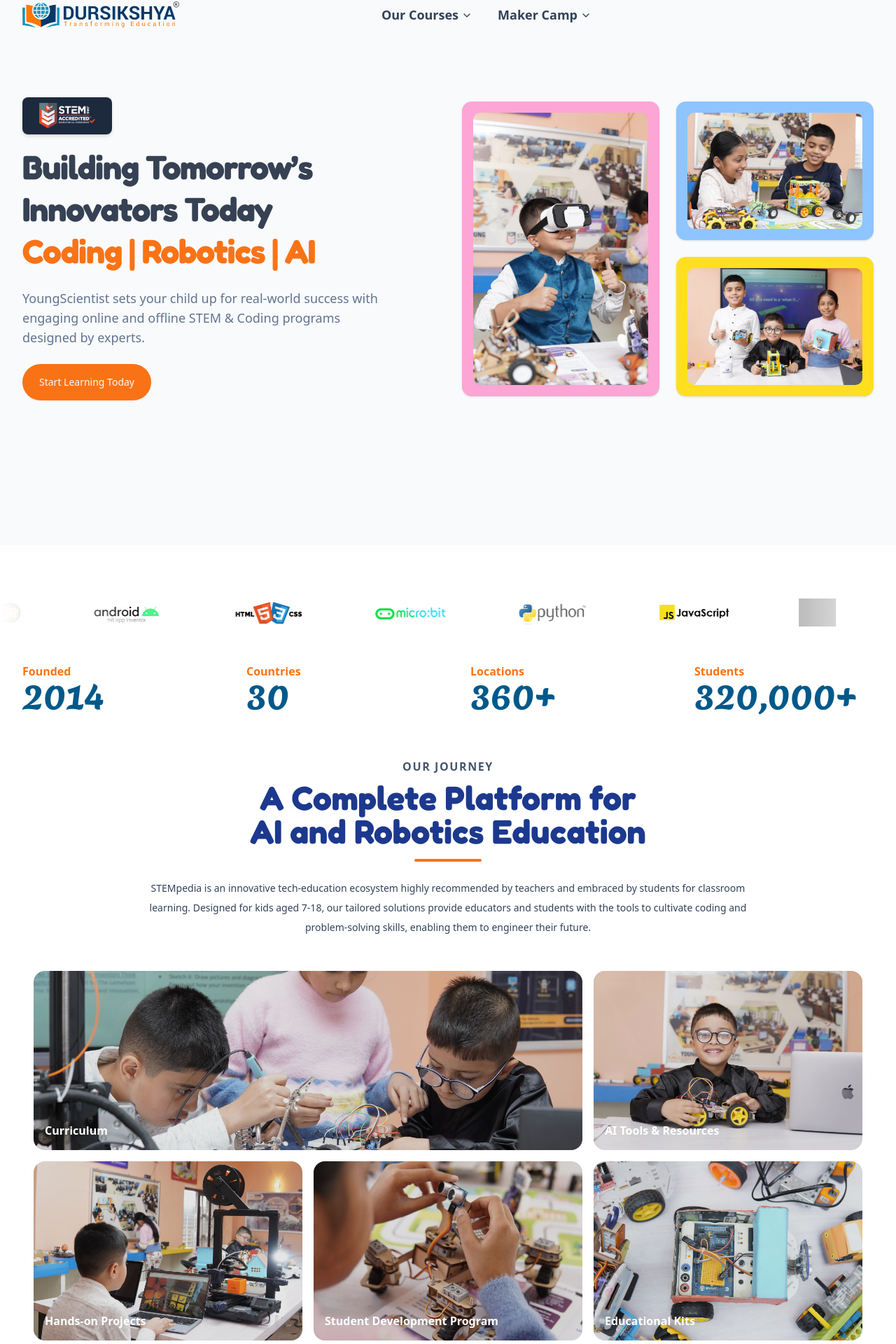
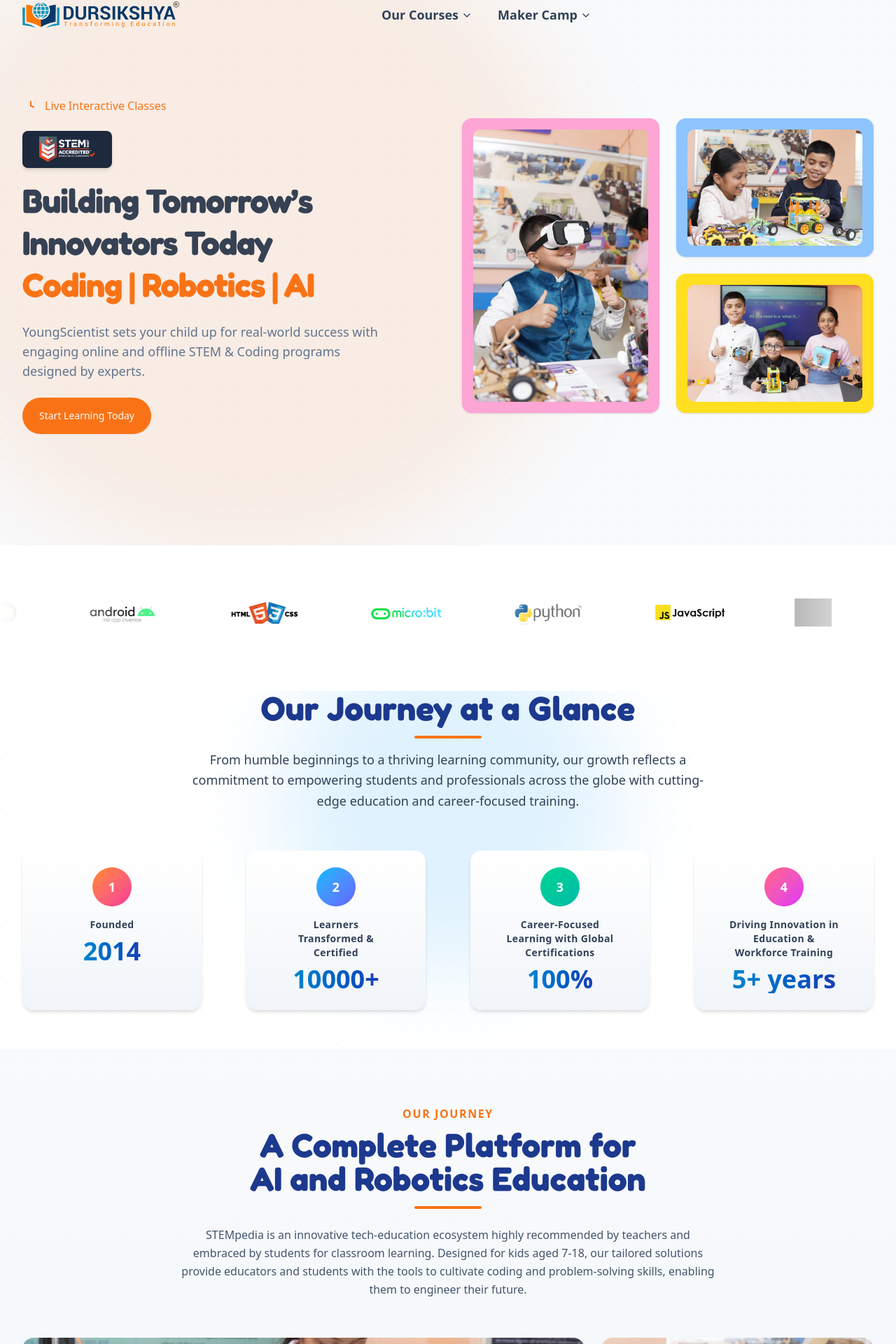
Before and after one commit to ThapaSurace/learn_webiste, a React (Vite) app: page / in a window 1280 px wide. Shown: the part 21-1941 px from the top of the page at 70% size. Built offline with nearby package versions, Linux system fonts and the light colour scheme; grey boxes are pictures that could not be loaded; the HTML template or start-up script is replaced by a standard one; a web font is replaced by a local one.

Commit message:
refactor herosection and stat section

```diff
--- a/src/components/FeaturedCourseCard.tsx
+++ b/src/components/FeaturedCourseCard.tsx
@@ -20,7 +20,7 @@ export default function FeaturedCourseCard({ item }: CourseCardProps) {
       <div className="p-6 text-center">
         <h3 className={`text-xl font-bold  mb-2 text-primary`}>{title}</h3>
         <p className={` font-semibold mb-2 text-slate-800`}>{age}</p>
-        <p className="text-slate-500 text-sm mb-4 h-16">{description}</p>
+        <p className="text-slate-500 text-sm mb-4 line-clamp-2">{description}</p>
         <Button
           className="
     text-primary border-primary px-6 py-3
--- a/src/components/Footer.tsx
+++ b/src/components/Footer.tsx
@@ -20,8 +20,33 @@ export default function Footer() {
   ];
 
   return (
-    <footer className="relative mt-16 bg-gradient-to-b from-gray-50 to-gray-100 border-t border-gray-100">
-      <div className="container mx-auto px-6 lg:px-8 py-12">
+    <footer className="relative mt-16 bg-gradient-to-b from-gray-50 to-gray-100 border-t border-gray-100 overflow-hidden">
+      {/* Decorative top wave */}
+      <svg
+        className="absolute -top-10 left-0 w-full h-20 text-primary/10"
+        viewBox="0 0 1440 320"
+        aria-hidden="true"
+      >
+        <path
+          fill="currentColor"
+          d="M0,192L48,170.7C96,149,192,107,288,85.3C384,64,480,64,576,96C672,128,768,192,864,186.7C960,181,1056,107,1152,74.7C1248,43,1344,53,1392,58.7L1440,64V0H0Z"
+        />
+      </svg>
+
+      {/* Subtle dotted background */}
+      <svg
+        className="absolute inset-0 w-full h-full pointer-events-none opacity-10"
+        aria-hidden="true"
+      >
+        <defs>
+          <pattern id="footerDots" x="0" y="0" width="24" height="24" patternUnits="userSpaceOnUse">
+            <circle cx="1" cy="1" r="1" fill="#94a3b8" />
+          </pattern>
+        </defs>
+        <rect width="100%" height="100%" fill="url(#footerDots)" />
+      </svg>
+
+      <div className="container relative z-10 mx-auto px-6 lg:px-8 py-12">
         {/* Top grid */}
         <div className="grid grid-cols-1 md:grid-cols-4 gap-12 text-center md:text-left">
           {/* Logo + Intro */}
@@ -65,7 +90,7 @@ export default function Footer() {
                   key={idx}
                   size={40}
                   stroke={1.5}
-                  className={`p-2 rounded-full border border-gray-200 shadow-sm text-[${color}] ${hover} transition-transform duration-200 hover:scale-110 cursor-pointer`}
+                  className={`p-2 rounded-full border border-gray-200 shadow-sm ${hover} transition-transform duration-200 hover:scale-110 cursor-pointer`}
                   style={{ color }}
                 />
               ))}
--- a/src/components/home/Banners.tsx
+++ b/src/components/home/Banners.tsx
@@ -14,7 +14,7 @@ const banners = [
 
 export default function Banners() {
   return (
-    <div className="w-full mt-16">
+    <div className=" mt-16">
       <Marquee
         gradient={true}        // no fade edges
         speed={50}              // scroll speed
--- a/src/components/home/HeroSection.tsx
+++ b/src/components/home/HeroSection.tsx
@@ -3,11 +3,64 @@ import { Button } from "../ui/button";
 
 const HeroSection = () => {
   return (
-    <section className="relative bg-slate-100/50 pt-28 md:pt-40 pb-28 min-h-dvh">
+    <section className="relative bg-slate-100/50 min-h-screen min-h-[100dvh] pt-36 md:pt-40 pb-28 overflow-hidden">
+      {/* Large translucent background blob */}
+      <svg
+        className="absolute -top-32 -left-32 w-[60rem] h-[60rem] text-primary/10 blur-3xl"
+        viewBox="0 0 600 600"
+        xmlns="http://www.w3.org/2000/svg"
+        aria-hidden="true"
+      >
+        <path
+          d="M300,0 C466,0 600,134 600,300 C600,466 466,600 300,600 C134,600 0,466 0,300 C0,134 134,0 300,0 Z"
+          fill="currentColor"
+        />
+      </svg>
+
+      {/* Subtle dotted overlay */}
+      <svg
+        className="absolute inset-0 w-full h-full pointer-events-none opacity-10"
+        aria-hidden="true"
+      >
+        <defs>
+          <pattern
+            id="dots"
+            x="0"
+            y="0"
+            width="24"
+            height="24"
+            patternUnits="userSpaceOnUse"
+          >
+            <circle cx="1" cy="1" r="1" fill="#94a3b8" />
+          </pattern>
+        </defs>
+        <rect width="100%" height="100%" fill="url(#dots)" />
+      </svg>
+
       {/* Container */}
-      <div className="container flex flex-col md:flex-row md:items-center gap-10">
+      <div className="container relative z-10 flex flex-col md:flex-row md:items-center gap-10">
         {/* LEFT SIDE CONTENT */}
         <div className="flex-1 flex flex-col items-center md:items-start">
+          {/* Small badge with icon */}
+          <div className="flex items-center gap-2 mb-6">
+            <svg
+              className="w-6 h-6 text-primary"
+              fill="none"
+              stroke="currentColor"
+              strokeWidth={2}
+              viewBox="0 0 24 24"
+            >
+              <path
+                strokeLinecap="round"
+                strokeLinejoin="round"
+                d="M12 6v6l4 2"
+              />
+            </svg>
+            <span className="text-primary font-medium">
+              Live Interactive Classes
+            </span>
+          </div>
+
           {/* Logo */}
           <img
             src={stem}
@@ -18,43 +71,28 @@ const HeroSection = () => {
           {/* Heading */}
           <h1 className="text-center md:text-left text-3xl sm:text-3xl lg:text-5xl font-extrabold leading-tight text-gray-700 tracking-tight font-fredoka">
             Building Tomorrow’s Innovators Today <br />
-            <span className="text-primary"> Coding | Robotics | AI</span>
+            <span className="text-primary">Coding | Robotics | AI</span>
           </h1>
 
           {/* Paragraph */}
           <p className="text-sm sm:text-base lg:text-lg text-center md:text-left text-slate-500 my-6 max-w-lg">
-            YoungScientist sets your child up for real-world success with engaging
-            online and offline STEM & Coding programs designed by experts.
+            YoungScientist sets your child up for real-world success with
+            engaging online and offline STEM & Coding programs designed by
+            experts.
           </p>
 
           {/* CTA Button */}
           <Button size="lg">Start Learning Today</Button>
-
-          {/* Stats Section */}
-          {/* <div className="flex flex-wrap gap-6 pt-6">
-            <div>
-              <p className="text-2xl font-bold text-gray-800">9K+</p>
-              <p className="text-gray-500 text-sm">Tutors</p>
-            </div>
-            <div>
-              <p className="text-2xl font-bold text-gray-800">110K+</p>
-              <p className="text-gray-500 text-sm">Students</p>
-            </div>
-            <div>
-              <p className="text-2xl font-bold text-gray-800">210+</p>
-              <p className="text-gray-500 text-sm">Subjects</p>
-            </div>
-          </div> */}
         </div>
 
         {/* RIGHT SIDE (Image Grid) */}
         <div className="flex-1 grid grid-cols-2 gap-6">
           {/* Big Left Block */}
-          <div className="bg-pink-300 p-4 rounded-xl shadow  row-span-2">
+          <div className="bg-pink-300 p-4 rounded-xl shadow row-span-2">
             <img
               src="/images/home/hero/img1.jpg"
               alt="Hero 1"
-              className="rounded-lg w-full h-full  object-cover"
+              className="rounded-lg w-full h-full object-cover"
             />
           </div>
 
--- a/src/components/home/OurJourneySection.tsx
+++ b/src/components/home/OurJourneySection.tsx
@@ -1,17 +1,17 @@
-const OurjourneySection = () => {
+const OurJourneySection = () => {
   return (
-    <div className=" min-h-[50vh] py-8 md:py-12 lg:py-16">
+    <section className="relative min-h-[50vh] py-12 md:py-16 lg:py-20 bg-gradient-to-b from-slate-50 to-slate-100">
       <div className="container">
         {/* Section Header */}
-        <div className="text-center mb-12 px-4 md:px-0">
-          <p className="text-sm sm:text-base font-semibold uppercase mb-2 text-slate-600 tracking-widest">
+        <div className="text-center mb-14 px-4">
+          <p className="text-sm sm:text-base font-semibold uppercase mb-2 text-primary tracking-widest">
             Our Journey
           </p>
           <h2 className="main_heading">
             A Complete Platform for <br /> AI and Robotics Education
           </h2>
           <div className="w-24 h-1 bg-primary mx-auto mt-4 rounded-full transition-all duration-500 hover:w-32"></div>
-          <p className="mt-6 max-w-4xl mx-auto text-slate-700 leading-7 text-sm">
+          <p className="mt-6 max-w-3xl mx-auto text-slate-600 leading-relaxed text-base">
             STEMpedia is an innovative tech-education ecosystem highly
             recommended by teachers and embraced by students for classroom
             learning. Designed for kids aged 7-18, our tailored solutions
@@ -21,74 +21,80 @@ const OurjourneySection = () => {
         </div>
 
         {/* Bento grid */}
-        <div className="flex justify-center items-center">
-          <div className="grid grid-cols-1 md:grid-cols-3 gap-4">
+        <div className="grid grid-cols-1 md:grid-cols-3 gap-6">
           {/* Curriculum */}
-            <div className="relative col-span-2 rounded-2xl overflow-hidden h-64 group cursor-pointer">
+          <div className="relative col-span-2 rounded-2xl overflow-hidden h-72 group shadow-lg hover:shadow-xl transition-all duration-500">
             <img
               src="/images/home/journey-section/image4.jpg"
               alt="AI Learning Curriculum"
-                className="w-full h-full object-cover object-center transform transition-transform duration-500 group-hover:scale-110"
+              className="w-full h-full object-cover object-center transform transition-transform duration-700 group-hover:scale-110"
             />
-              <div className="absolute inset-0 bg-black/10 flex items-end p-4">
-                <h3 className="text-white font-bold">Curriculum</h3>
+            <div className="absolute inset-0 bg-gradient-to-t from-black/60 via-black/20 to-transparent flex items-end p-6">
+              <h3 className="text-white font-semibold text-lg md:text-xl">
+                Curriculum
+              </h3>
             </div>
           </div>
 
           {/* AI Tools */}
-            <div className="relative rounded-2xl overflow-hidden h-64 group cursor-pointer">
+          <div className="relative rounded-2xl overflow-hidden h-72 group shadow-lg hover:shadow-xl transition-all duration-500">
             <img
               src="/images/home/journey-section/image1.jpg"
               alt="AI Tools and Resources"
-                className="w-full h-full object-cover transform transition-transform duration-500 group-hover:scale-110"
+              className="w-full h-full object-cover transform transition-transform duration-700 group-hover:scale-110"
             />
-              <div className="absolute inset-0 bg-black/10 flex items-end p-4">
-                <h3 className="text-white font-bold">AI Tools & Resources</h3>
+            <div className="absolute inset-0 bg-gradient-to-t from-black/60 via-black/20 to-transparent flex items-end p-6">
+              <h3 className="text-white font-semibold text-lg md:text-xl">
+                AI Tools & Resources
+              </h3>
             </div>
           </div>
 
           {/* Hands-on Projects */}
-            <div className="relative rounded-2xl overflow-hidden h-64 group cursor-pointer">
+          <div className="relative rounded-2xl overflow-hidden h-72 group shadow-lg hover:shadow-xl transition-all duration-500">
             <img
               src="/images/home/journey-section/image3.jpg"
               alt="Hands-on AI Projects"
-                className="w-full h-full object-cover transform transition-transform duration-500 group-hover:scale-110"
+              className="w-full h-full object-cover transform transition-transform duration-700 group-hover:scale-110"
             />
-              <div className="absolute inset-0 bg-black/10 flex items-end p-4">
-                <h3 className="text-white font-bold">Hands-on Projects</h3>
+            <div className="absolute inset-0 bg-gradient-to-t from-black/60 via-black/20 to-transparent flex items-end p-6">
+              <h3 className="text-white font-semibold text-lg md:text-xl">
+                Hands-on Projects
+              </h3>
             </div>
           </div>
 
           {/* Student Development */}
-            <div className="relative rounded-2xl overflow-hidden h-64 group cursor-pointer">
+          <div className="relative rounded-2xl overflow-hidden h-72 group shadow-lg hover:shadow-xl transition-all duration-500">
             <img
               src="/images/home/journey-section/image5.jpg"
               alt="Student AI Development Program"
-                className="w-full h-full object-cover transform transition-transform duration-500 group-hover:scale-110"
+              className="w-full h-full object-cover transform transition-transform duration-700 group-hover:scale-110"
             />
-              <div className="absolute inset-0 bg-black/10 flex items-end p-4">
-                <h3 className="text-white font-bold">
+            <div className="absolute inset-0 bg-gradient-to-t from-black/60 via-black/20 to-transparent flex items-end p-6">
+              <h3 className="text-white font-semibold text-lg md:text-xl">
                 Student Development Program
               </h3>
             </div>
           </div>
 
           {/* Educational Kits */}
-            <div className="relative rounded-2xl overflow-hidden h-64 group cursor-pointer">
+          <div className="relative rounded-2xl overflow-hidden h-72 group shadow-lg hover:shadow-xl transition-all duration-500">
             <img
               src="/images/home/journey-section/image2.jpg"
               alt="AI Educational Kits"
-                className="w-full h-full object-cover transform transition-transform duration-500 group-hover:scale-110"
+              className="w-full h-full object-cover transform transition-transform duration-700 group-hover:scale-110"
             />
-              <div className="absolute inset-0 bg-black/10 flex items-end p-4">
-                <h3 className="text-white font-bold">Educational Kits</h3>
+            <div className="absolute inset-0 bg-gradient-to-t from-black/60 via-black/20 to-transparent flex items-end p-6">
+              <h3 className="text-white font-semibold text-lg md:text-xl">
+                Educational Kits
+              </h3>
             </div>
           </div>
         </div>
       </div>
-      </div>
-    </div>
+    </section>
   );
 };
 
-export default OurjourneySection;
+export default OurJourneySection;
--- a/src/components/home/StatSection.tsx
+++ b/src/components/home/StatSection.tsx
@@ -1,25 +1,83 @@
 const StatsSection = () => {
   const stats = [
     { label: "Founded", value: "2014" },
-    { label: "Countries", value: "30" },
-    { label: "Locations", value: "360+" },
-    { label: "Students", value: "320,000+" },
+    { label: "Learners Transformed & Certified", value: "10000+" },
+    { label: "Career-Focused Learning with Global Certifications", value: "100%" },
+    { label: "Driving Innovation in Education & Workforce Training", value: "5+ years" },
   ];
 
   return (
-    <section className="container mt-10">
-      {/* Stats Row */}
-      <div className="grid grid-cols-2 md:grid-cols-4 gap-8 md:gap-16 py-10he">
-        {stats.map((item) => (
-          <div key={item.label}>
-            <p className="text-primary font-semibold">{item.label}</p>
-            <p className="text-4xl md:text-5xl font-extrabold text-sky-800 oldstyle-nums font-stat">
+    <section className="relative container mt-20 overflow-hidden">
+      {/* Background gradient blob */}
+      <svg
+        className="absolute -top-20 left-1/2 -translate-x-1/2 w-[90%] max-w-5xl h-[30rem] text-sky-100 blur-3xl"
+        viewBox="0 0 600 600"
+        aria-hidden="true"
+      >
+        <path
+          fill="currentColor"
+          d="M300,0 C466,0 600,134 600,300 C600,466 466,600 300,600 C134,600 0,466 0,300 C0,134 134,0 300,0 Z"
+        />
+      </svg>
+
+      {/* Decorative dotted overlay */}
+      <svg
+        className="absolute inset-0 w-full h-full pointer-events-none opacity-10"
+        aria-hidden="true"
+      >
+        <defs>
+          <pattern id="statsDots" x="0" y="0" width="24" height="24" patternUnits="userSpaceOnUse">
+            <circle cx="1" cy="1" r="1" fill="#94a3b8" />
+          </pattern>
+        </defs>
+        <rect width="100%" height="100%" fill="url(#statsDots)" />
+      </svg>
+
+      {/* Header + Paragraph */}
+      <div className="relative z-10 text-center max-w-3xl mx-auto px-4">
+        <h2 className="main_heading">
+          Our Journey at a Glance
+        </h2>
+               <div className="w-24 h-1 bg-primary mx-auto mt-4 rounded-full transition-all duration-500 hover:w-32"></div>
+        <p className="mt-4 text-slate-700 text-base md:text-lg leading-relaxed">
+          From humble beginnings to a thriving learning community, our growth
+          reflects a commitment to empowering students and professionals across
+          the globe with cutting-edge education and career-focused training.
+        </p>
+      </div>
+
+      {/* Stats Grid */}
+      <div className="relative z-10 grid grid-cols-2 md:grid-cols-4 gap-10 md:gap-16 py-14">
+        {stats.map((item, idx) => (
+          <div
+            key={item.label}
+            className="flex flex-col items-center text-center p-6 rounded-2xl shadow-md
+                       bg-gradient-to-b from-white via-slate-50 to-slate-100
+                       transition-transform duration-200 hover:-translate-y-1 hover:shadow-lg"
+          >
+            {/* Icon-like colorful circle */}
+            <div
+              className={`mb-4 w-14 h-14 rounded-full flex items-center justify-center text-white font-bold text-lg
+                ${[
+                  "bg-gradient-to-br from-orange-400 to-pink-500",
+                  "bg-gradient-to-br from-sky-400 to-indigo-500",
+                  "bg-gradient-to-br from-emerald-400 to-teal-500",
+                  "bg-gradient-to-br from-rose-400 to-fuchsia-500",
+                ][idx % 4]}`}
+            >
+              {idx + 1}
+            </div>
+
+            <p className="text-sm font-semibold text-slate-700 max-w-[10rem] tracking-wide">
+              {item.label}
+            </p>
+
+            <p className="text-4xl font-extrabold bg-gradient-to-r from-sky-600 to-blue-800 bg-clip-text text-transparent mt-2">
               {item.value}
             </p>
           </div>
         ))}
       </div>
-
     </section>
   );
 };
```
Also changed, not shown: public/favicon.png (added). Lines whose indentation alone changed are shown as unchanged.
